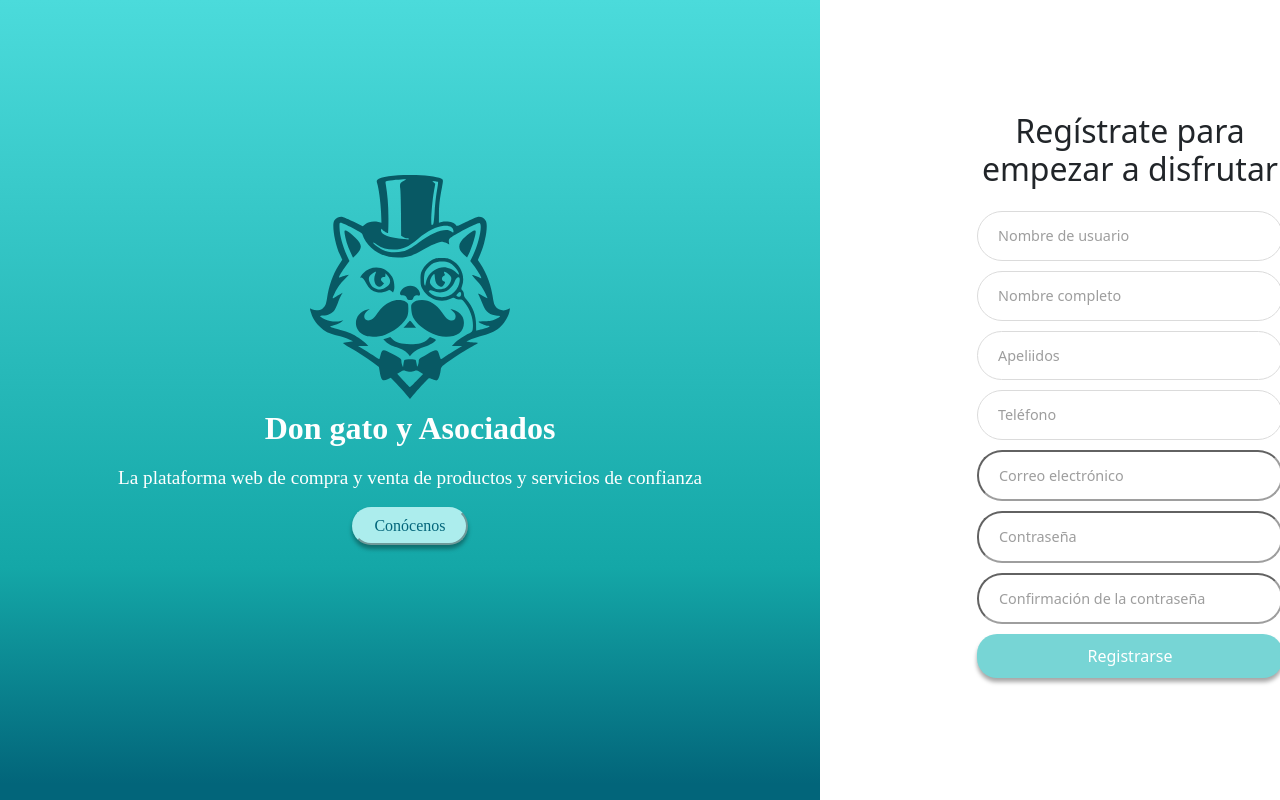
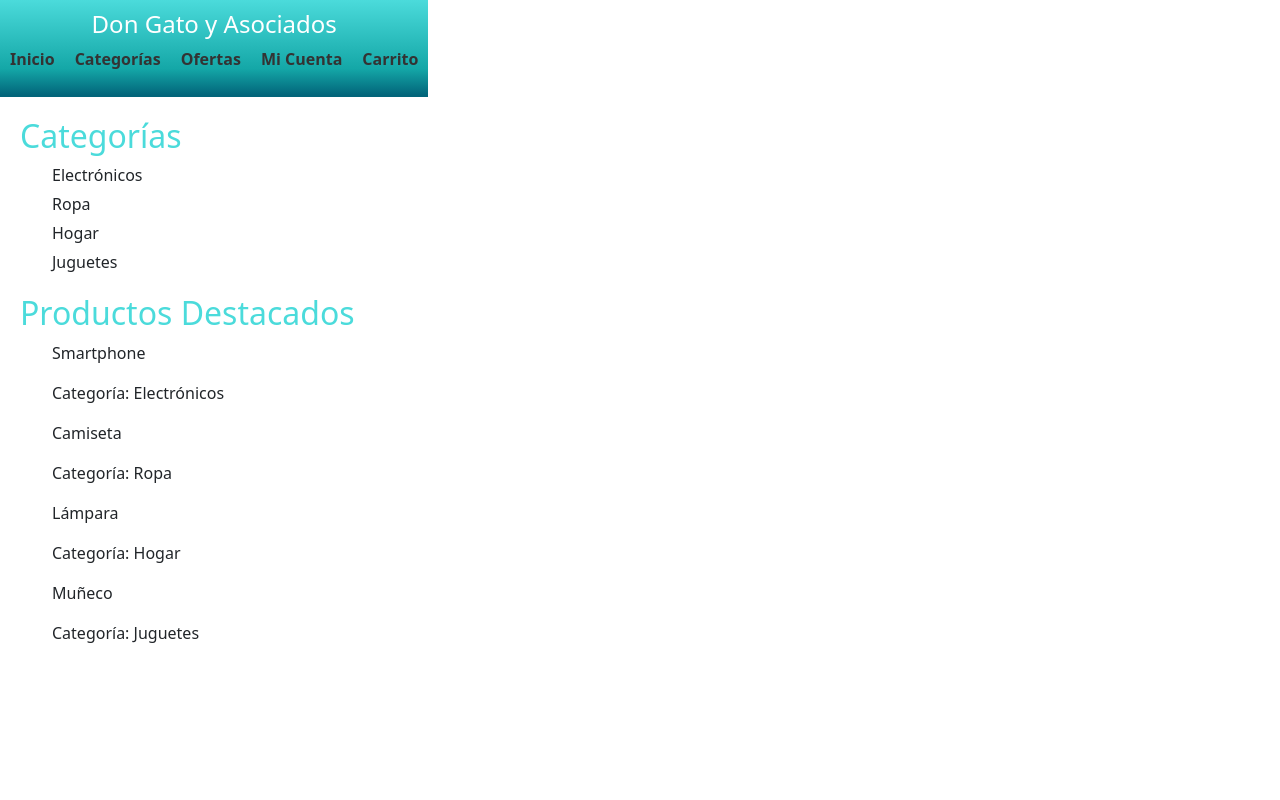
Before and after one commit to closorio/dongato-y-asociados-web, a React (Vite) app in the folder dongato-front-app/: page / in a window 1280 px wide. Shown: the top 800 px of the page. Built offline with nearby package versions, Linux system fonts and the light colour scheme.

Commit message:
se crea el modelo de una vista adicional, requiere ser retocada

```diff
--- /dev/null
+++ b/dongato-front-app/src/components/Home.css
@@ -0,0 +1,57 @@
+html,
+body {
+  font-family: Arial, sans-serif;
+  margin: 0;
+  padding: 0;
+}
+
+header {
+  background: linear-gradient(180deg, #4BDBDB 0%, #14A7A7 71%, #02657A 98%);
+  color: white;
+  padding: 10px 0;
+  text-align: center;
+}
+
+header h1 {
+  font-size: 1.5rem;
+}
+
+nav ul {
+  list-style: none;
+  padding: 0;
+  display: flex;
+  justify-content: center;
+}
+
+nav li {
+  margin: 0 10px;
+}
+
+nav a {
+  text-decoration: none;
+  color: #333;
+  font-weight: bold;
+}
+
+section {
+  margin: 20px;
+}
+
+h2 {
+  font-size: 1.2rem;
+  margin-bottom: 10px;
+  color: #4BDBDB;
+}
+
+ul {
+  list-style: none;
+  padding: 0;
+}
+
+li {
+  margin: 5px 0;
+}
+
+p {
+  margin: 0;
+}
--- /dev/null
+++ b/dongato-front-app/src/components/Home.jsx
@@ -0,0 +1,53 @@
+import React from 'react';
+
+function App() {
+  // Datos de ejemplo para categorías y productos
+  const categorias = ['Electrónicos', 'Ropa', 'Hogar', 'Juguetes'];
+  const productos = [
+    { id: 1, nombre: 'Smartphone', categoria: 'Electrónicos' },
+    { id: 2, nombre: 'Camiseta', categoria: 'Ropa' },
+    { id: 3, nombre: 'Lámpara', categoria: 'Hogar' },
+    { id: 4, nombre: 'Muñeco', categoria: 'Juguetes' },
+    // Agrega más productos aquí
+  ];
+
+  return (
+    <div>
+      <header>
+        <h1>Don Gato y Asociados</h1>
+        <nav>
+          <ul>
+            <li><a href="#">Inicio</a></li>
+            <li><a href="#">Categorías</a></li>
+            <li><a href="#">Ofertas</a></li>
+            <li><a href="#">Mi Cuenta</a></li>
+            <li><a href="#">Carrito</a></li>
+          </ul>
+        </nav>
+      </header>
+      <main>
+        <section>
+          <h2>Categorías</h2>
+          <ul>
+            {categorias.map((categoria, index) => (
+              <li key={index}>{categoria}</li>
+            ))}
+          </ul>
+        </section>
+        <section>
+          <h2>Productos Destacados</h2>
+          <ul>
+            {productos.map((producto) => (
+              <li key={producto.id}>
+                <p>{producto.nombre}</p>
+                <p>Categoría: {producto.categoria}</p>
+              </li>
+            ))}
+          </ul>
+        </section>
+      </main>
+    </div>
+  );
+}
+
+export default App;
--- a/dongato-front-app/src/main.jsx
+++ b/dongato-front-app/src/main.jsx
@@ -4,16 +4,19 @@ import App from './App'
 import './App.css'
 import './components/Login.css';
 import './components/Register.css';
+import './components/Home.css';
 
 import 'bootstrap/dist/css/bootstrap.min.css';
 import Login from './components/Login';
 import Register from './components/Register';
+import Home from './components/Home';
 
 
 ReactDOM.createRoot(document.getElementById('root')).render(
   <React.StrictMode>
     {/*<App/>*/}
     {/*<Register/>*/}
-    <Register/>
+    {/*<Home/>*/}
+    <Home/>
   </React.StrictMode>,
 )
```
